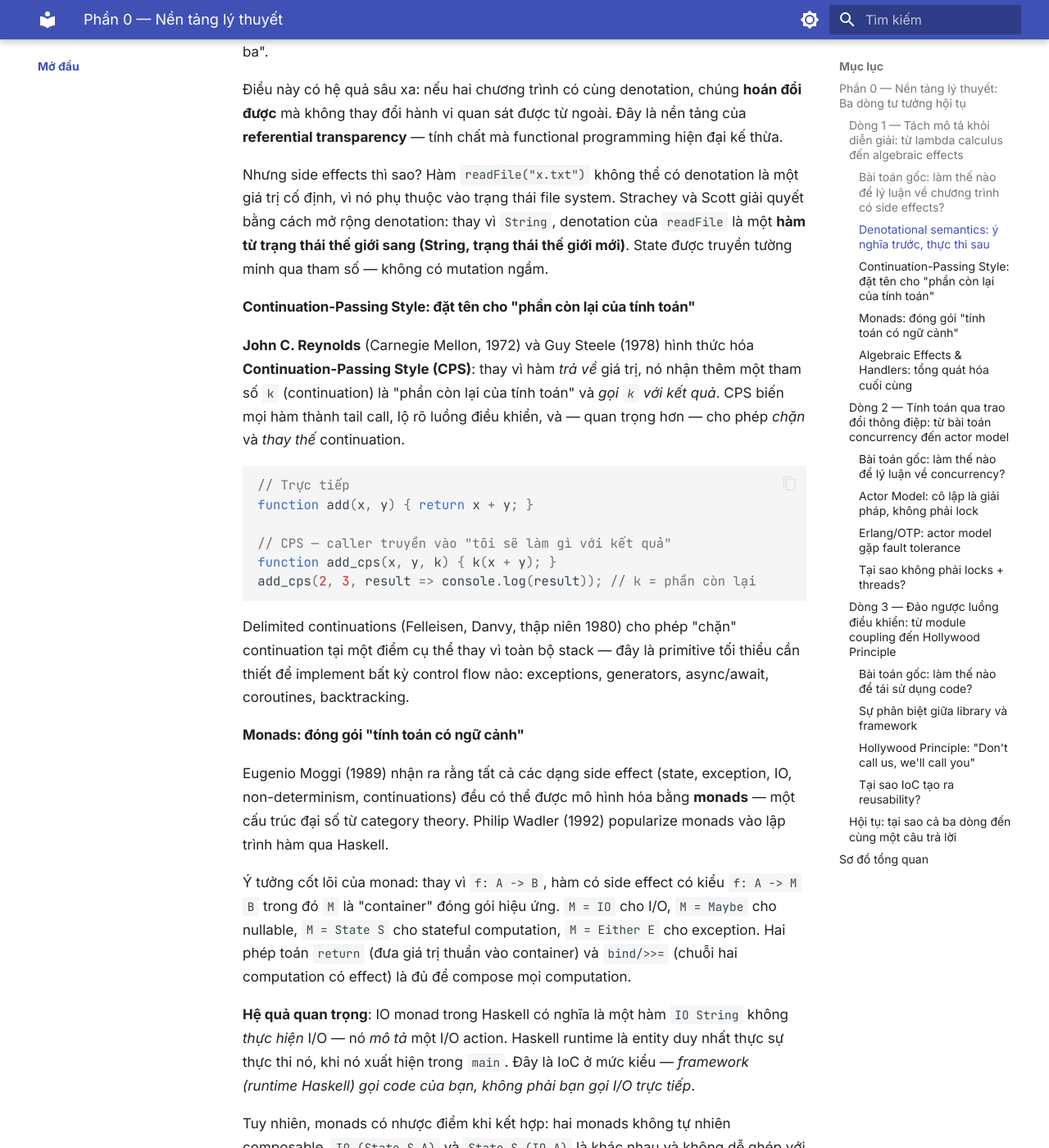
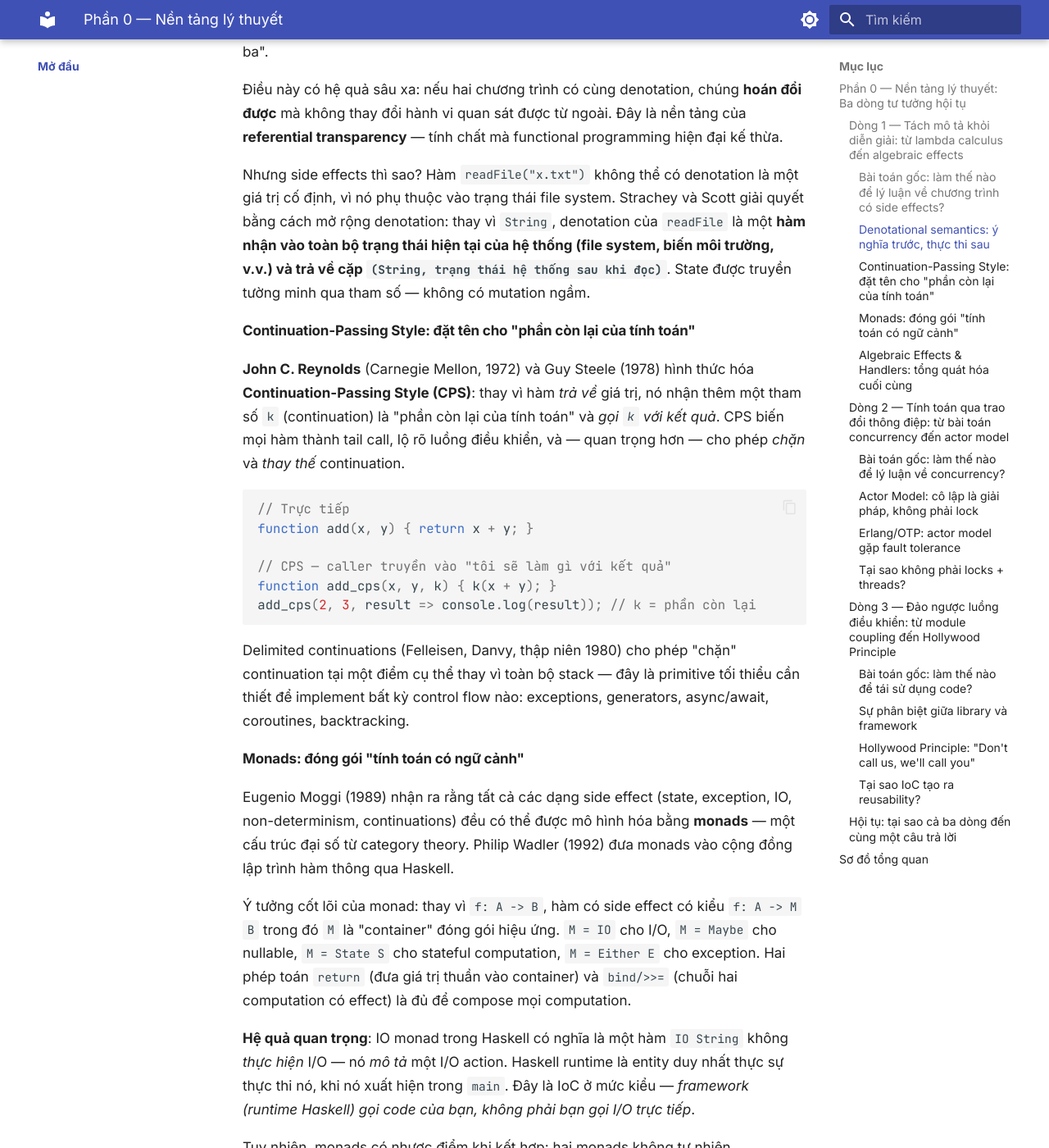
Before and after one commit to ttakashinn/unified-paradigm, an MkDocs documentation site: the page built from docs/index.md, in a window 1280 px wide and 1400 px high, scrolled down 1355 px. Shown: the whole window at 82% size. Built offline with MkDocs 1.6.1 and Material for MkDocs 9.7.7, drawn with Linux system fonts in a browser that asks for light colours; some of the changed text lies outside the part shown.

Commit message:
fix lỗi dịch

```diff
--- a/docs/index.md
+++ b/docs/index.md
@@ -26,7 +26,7 @@ Christopher Strachey và Dana Scott (thập niên 1970) đề xuất **denotatio
 
 Điều này có hệ quả sâu xa: nếu hai chương trình có cùng denotation, chúng **hoán đổi được** mà không thay đổi hành vi quan sát được từ ngoài. Đây là nền tảng của **referential transparency** — tính chất mà functional programming hiện đại kế thừa.
 
-Nhưng side effects thì sao? Hàm `readFile("x.txt")` không thể có denotation là một giá trị cố định, vì nó phụ thuộc vào trạng thái file system. Strachey và Scott giải quyết bằng cách mở rộng denotation: thay vì `String`, denotation của `readFile` là một **hàm từ trạng thái thế giới sang (String, trạng thái thế giới mới)**. State được truyền tường minh qua tham số — không có mutation ngầm.
+Nhưng side effects thì sao? Hàm `readFile("x.txt")` không thể có denotation là một giá trị cố định, vì nó phụ thuộc vào trạng thái file system. Strachey và Scott giải quyết bằng cách mở rộng denotation: thay vì `String`, denotation của `readFile` là một **hàm nhận vào toàn bộ trạng thái hiện tại của hệ thống (file system, biến môi trường, v.v.) và trả về cặp `(String, trạng thái hệ thống sau khi đọc)`**. State được truyền tường minh qua tham số — không có mutation ngầm.
 
 #### Continuation-Passing Style: đặt tên cho "phần còn lại của tính toán"
 
@@ -45,7 +45,7 @@ Delimited continuations (Felleisen, Danvy, thập niên 1980) cho phép "chặn"
 
 #### Monads: đóng gói "tính toán có ngữ cảnh"
 
-Eugenio Moggi (1989) nhận ra rằng tất cả các dạng side effect (state, exception, IO, non-determinism, continuations) đều có thể được mô hình hóa bằng **monads** — một cấu trúc đại số từ category theory. Philip Wadler (1992) popularize monads vào lập trình hàm qua Haskell.
+Eugenio Moggi (1989) nhận ra rằng tất cả các dạng side effect (state, exception, IO, non-determinism, continuations) đều có thể được mô hình hóa bằng **monads** — một cấu trúc đại số từ category theory. Philip Wadler (1992) đưa monads vào cộng đồng lập trình hàm thông qua Haskell.
 
 Ý tưởng cốt lõi của monad: thay vì `f: A -> B`, hàm có side effect có kiểu `f: A -> M B` trong đó `M` là "container" đóng gói hiệu ứng. `M = IO` cho I/O, `M = Maybe` cho nullable, `M = State S` cho stateful computation, `M = Either E` cho exception. Hai phép toán `return` (đưa giá trị thuần vào container) và `bind/>>=` (chuỗi hai computation có effect) là đủ để compose mọi computation.
 
@@ -157,7 +157,7 @@ IoC không phải technique — đó là **đặc tính định nghĩa** của f
 
 Michael Sweet (Mesa language, Xerox PARC, 1983) đặt tên dễ nhớ hơn: **Hollywood's Law** — ví von như cách Hollywood casting: "Đừng gọi cho chúng tôi, chúng tôi sẽ gọi cho bạn."
 
-Martin Fowler sau đó hệ thống hóa và popularize thuật ngữ **Inversion of Control** trong cộng đồng Java/enterprise thập niên 2000, phân biệt hai specializations:
+Martin Fowler sau đó hệ thống hóa và phổ biến rộng rãi thuật ngữ **Inversion of Control** trong cộng đồng Java/enterprise thập niên 2000, phân biệt hai specializations:
 
 **IoC ở tầng flow** (nghĩa gốc): framework drive main loop, user code là callback. Ví dụ điển hình:
 
```
Also changed, not shown: docs/elixir-otp.md (+1 -1 lines), docs/landscape.md (+1 -1 lines).
